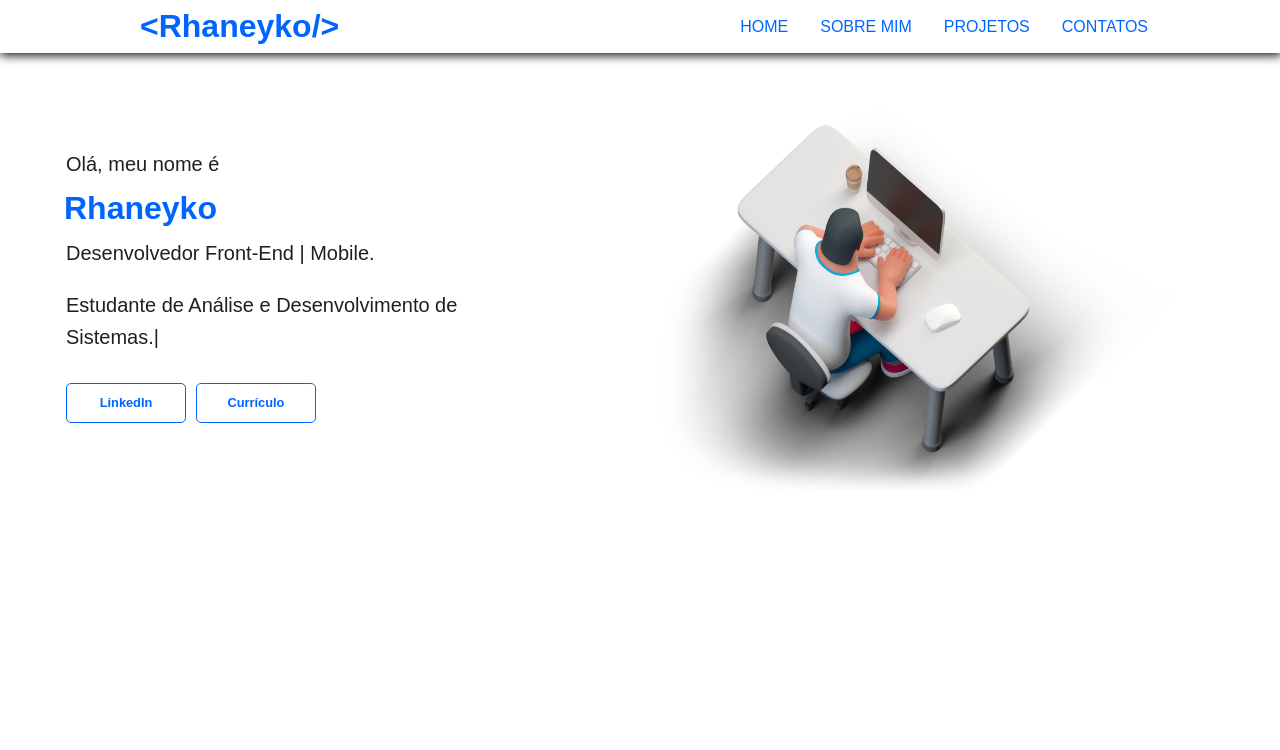
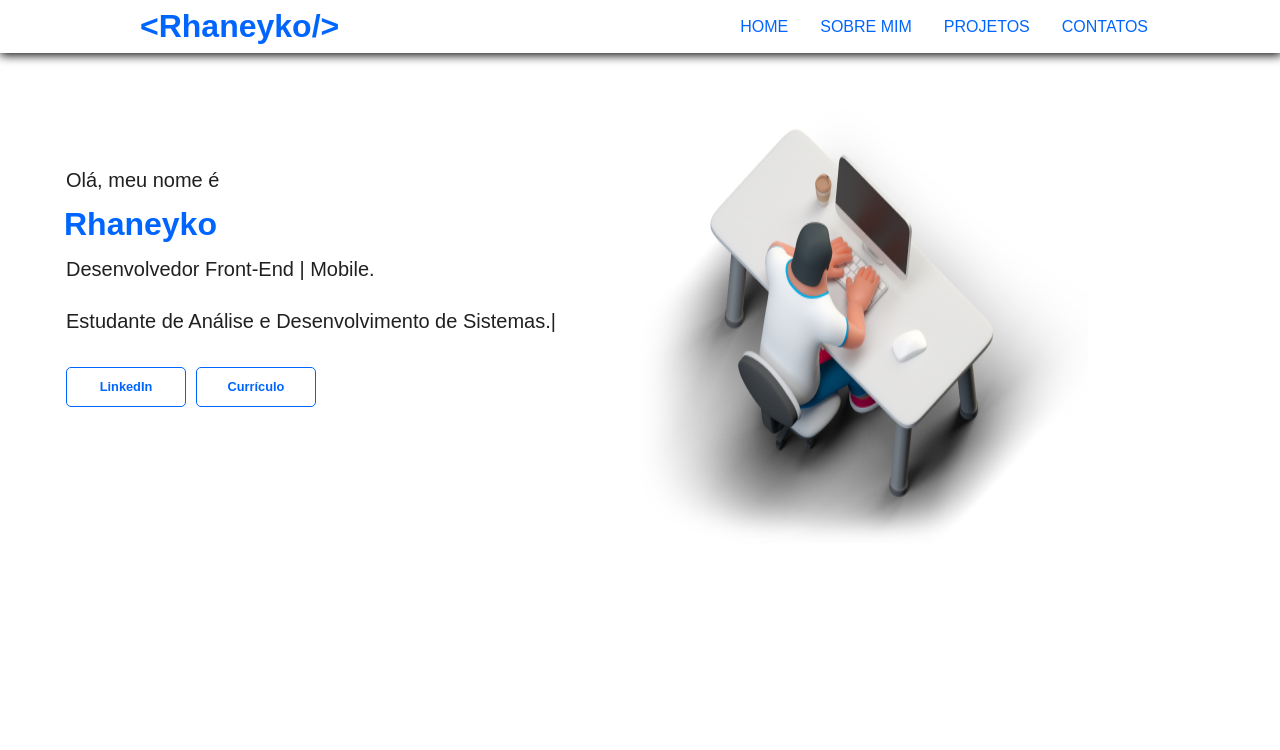
Before and after one commit to rhaneyko/rhaneyko-portfolio, a React (Create React App) app: page / in a window 1280 px wide. Shown: the top 750 px of the page. Built offline with nearby package versions, Linux system fonts and the light colour scheme; a web font is replaced by a local one.

Commit message:
React App

```diff
--- a/src/screens/HomePage/styles.ts
+++ b/src/screens/HomePage/styles.ts
@@ -115,9 +115,6 @@ export const ButtonTextCv = styled.p`
 
 
 export const Image = styled.img`
-    width: 50vw;
-    height: 50vh;
-
     margin-top: 7%;
     margin-right: 5%;
     @media (max-width: 768px) {
```
Also changed, not shown: src/assets/imageAbout.png, src/assets/imageHome.png.
